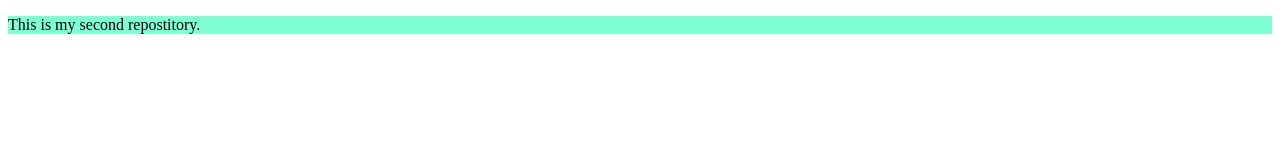
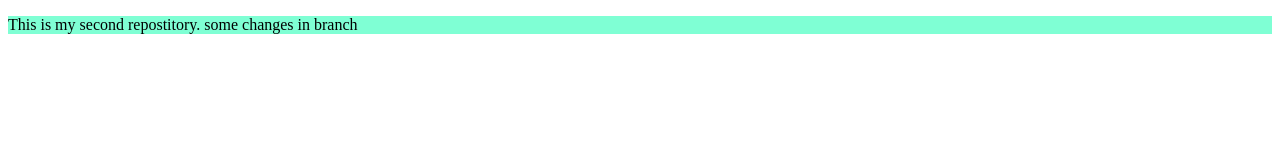
Before and after one commit to Mohit-kumar101/LocalRepo, a plain HTML site: page index.html in a window 1280 px wide. Drawn offline with Linux system fonts and the light colour scheme.

Commit message:
added to index file

```diff
--- a/index.html
+++ b/index.html
@@ -9,6 +9,7 @@
 <body>
     <p>
         This is my second repostitory.
+        some changes in branch
     </p>
 </body>
 </html>
```
